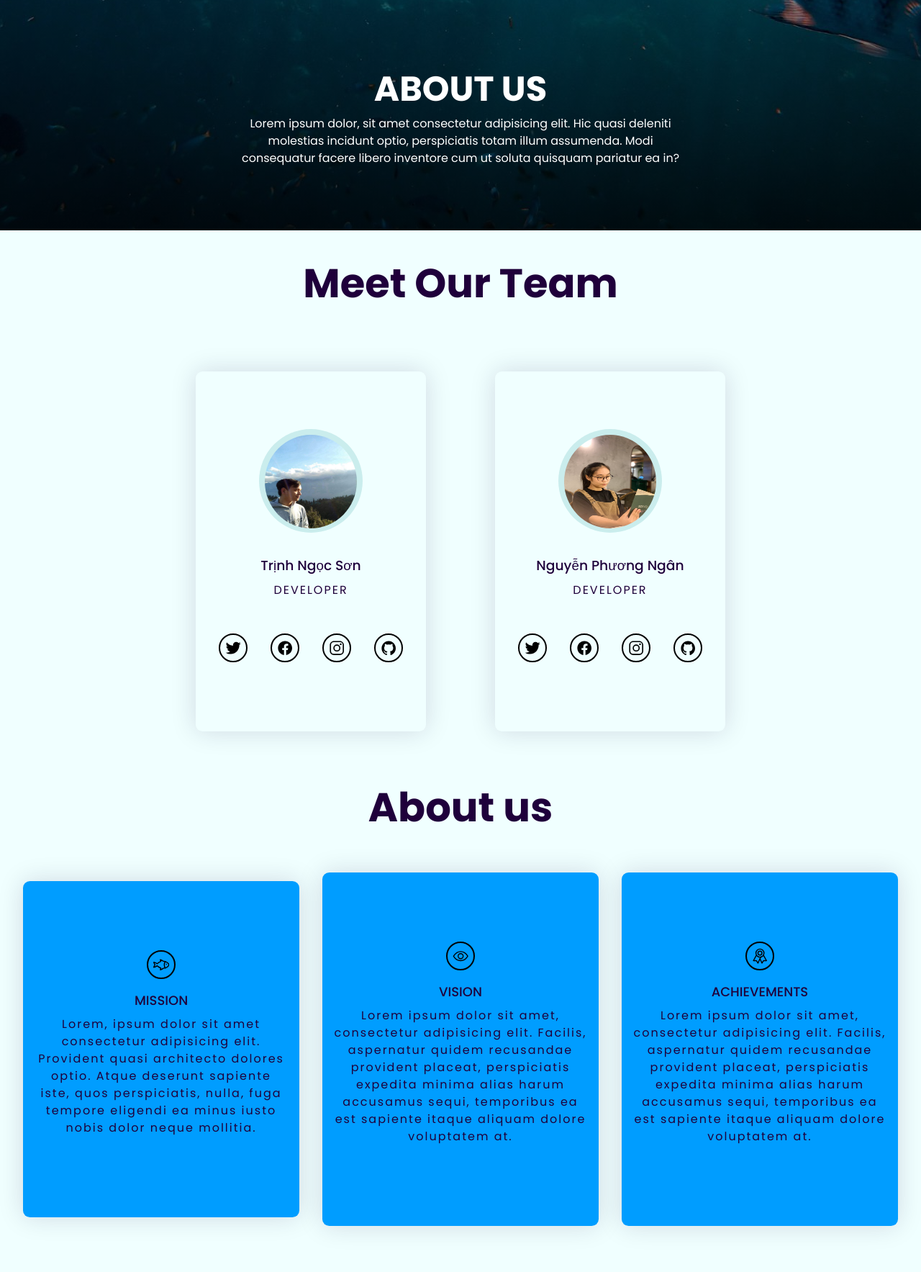
After one commit to sonnytee1104/marine-project, a PHP site: page /about-us.html in a window 1280 px wide. The commit adds this page. Shown: the whole page at 72% size. Run offline with PHP 8.4, Linux system fonts and the light colour scheme.

Commit message:
about-us đây nhen a Sơn

```diff
--- /dev/null
+++ b/about-us.css
@@ -0,0 +1,191 @@
+*{
+    padding: 0;
+    margin: 0;
+    box-sizing: border-box;
+
+}
+body{
+    background-color: rgb(240, 255, 255);
+    color: rgb(93, 97, 101);
+    font-family: "Poppins", sans-serif;
+    line-height: 1.5;
+
+}
+
+.about-us-bg{
+    height: 40vh;
+    background: linear-gradient(rgba(0, 0, 0, 0.5), rgba(0, 0, 0, 0.8)), url(./assets/img/contact-bg.jpg);
+    background-position: 50% 100%;
+    background-repeat: no-repeat;
+    background-attachment: fixed;
+    text-align: center;
+    color:#fff;
+    display: flex;
+    flex-direction: column;
+    justify-content: center;
+    align-items: center;
+
+}
+
+.about-us-bg h1{
+    font-size: 3rem;
+    text-transform: uppercase;
+    letter-spacing: 400;
+}
+.team .row {
+    display: flex;
+    flex-wrap: wrap;
+    padding: 2em 1em;
+    align-items: center;
+    justify-content: center;
+}
+
+.team .column {
+    width: 100%;
+    padding: 1rem 0 2rem;
+    display: flex;
+    align-items: center;
+    justify-content: center;
+}
+
+.about-2 .row {
+    display: flex;
+    flex-wrap: wrap;
+    padding: 2em 1em;
+    align-items: center;
+    justify-content: center;
+}
+
+.about-2 .column {
+    width: 100%;
+    padding: 1rem 1rem 2rem 1rem;
+    display: flex;
+    align-items: center;
+    justify-content: center;
+}
+h2 {
+    width: 100%;
+    text-align: center;
+    font-size: 3.5em;
+    color: #1f003b;
+}
+
+.card {
+    box-shadow: 0 0 2.2rem rgba(25, 0, 58, 0.15);
+    padding: 2em 1em;
+    border-radius: 0.6em;
+    color: #1f003b;
+    cursor: pointer;
+    text-align: center;
+    transition: 0.3s;
+}
+
+.about-2 .card {
+    background-color: rgb(0, 157, 255);
+}
+
+.card .img-container {
+    width: 9rem;
+    height: 9rem;
+    background-color: rgb(202, 237, 237);
+    padding: 0.5em;
+    border-radius: 50%;
+    margin: 0 auto 2em auto;
+    text-align: center;
+
+}
+
+.card img{
+    width: 100%;
+    border-radius: 50%;
+
+}
+
+.card h3 {
+    font-weight: 500;
+}
+
+.card p{
+    font-weight: 300;
+    text-transform: uppercase;
+    margin: 0.5em 0 2em 0;
+    letter-spacing: 2px;
+}
+
+.title {
+    font-weight: 500;
+    text-transform: uppercase;
+    font-size: large;
+}
+
+.about-2 p{
+    text-transform: none;
+}
+.icons {
+    display: flex;
+    justify-content: center;
+}
+
+.icons .icons-link{
+    text-decoration: none;
+    width: 40px;
+    height: 40px;
+    color: black;
+    border: 2px solid black;
+    border-radius: 50%;
+    display: flex;
+    justify-content: center;
+    align-items: center;
+    margin: 1rem;
+    transition: all 0.4s ease;
+}
+.icons a:hover{
+    color: #fff;
+    border-color: #fff;
+}
+
+.card a{
+    text-decoration: none;
+    color: inherit;
+    font-size: 1.4em;
+}
+
+.card:hover{
+    background: linear-gradient(#0f93ff, #77b6fe);
+    color: #fff;
+}
+
+.card:hover .img-container{
+    transform: scale(1.15);
+}
+
+
+@media screen and (min-width: 768px) {
+
+    .about-us-bg .text {
+        width: 70%;
+        margin-left: auto;
+        margin-right: auto;
+    }
+
+}
+
+@media screen and (min-width: 992px) {
+    .about-us-bg .text{
+        width: 50%;
+    }
+
+    .card {
+        padding: 5em 1em;
+    }
+
+    .column {
+        flex:  0 0 33.33%;
+        max-width: 33.33%;
+        padding: 0 1em;
+
+
+    }
+
+
+}
--- /dev/null
+++ b/about-us.html
@@ -0,0 +1,134 @@
+<!DOCTYPE html>
+<html lang="en">
+  <head>
+    <meta charset="UTF-8" />
+    <meta name="viewport" content="width=device-width, initial-scale=1.0" />
+    <title>Document</title>
+    <link rel="preconnect" href="https://fonts.googleapis.com" />
+    <link rel="preconnect" href="https://fonts.gstatic.com" crossorigin />
+    <link
+      href="https://fonts.googleapis.com/css2?family=Poppins:wght@400;500;600;700&display=swap"
+      rel="stylesheet"
+    />
+    <link rel="stylesheet" href="about-us.css" />
+  </head>
+  <body>
+    <section>
+      <div class="about-us-bg">
+        <h1>About Us</h1>
+        <div class="line">
+          <div></div>
+          <div></div>
+          <div></div>
+        </div>
+        <p class="text">
+          Lorem ipsum dolor, sit amet consectetur adipisicing elit. Hic quasi
+          deleniti molestias incidunt optio, perspiciatis totam illum assumenda.
+          Modi consequatur facere libero inventore cum ut soluta quisquam
+          pariatur ea in?
+        </p>
+      </div>
+      <div class="team">
+        <div class="row">
+          <h2>Meet Our Team</h2>
+        </div>
+        <div class="row">
+          <div class="column">
+            <div class="card">
+              <div class="img-container">
+                <img src="./assets/img/mem1.jpg" width="130" height="130" />
+              </div>
+              <h3>Trịnh Ngọc Sơn</h3>
+              <p>Developer</p>
+              <div class="icons">
+                <a href="#" class="icons-link">
+                  <ion-icon name="logo-twitter"></ion-icon>
+                </a>
+                <a href="#" class="icons-link">
+                  <ion-icon name="logo-facebook"></ion-icon>
+                </a>
+                <a href="#" class="icons-link">
+                  <ion-icon name="logo-instagram"></ion-icon>
+                </a>
+                <a href="#" class="icons-link">
+                  <ion-icon name="logo-github"></ion-icon>
+                </a>
+              </div>
+            </div>
+          </div>
+          <div class="column">
+            <div class="card">
+              <div class="img-container">
+                <img src="./assets/img/mem2.jpg" width="130" height="130" />
+              </div>
+              <h3>Nguyễn Phương Ngân</h3>
+              <p>Developer</p>
+              <div class="icons">
+                <a href="#" class="icons-link">
+                  <ion-icon name="logo-twitter"></ion-icon>
+                </a>
+                <a href="#" class="icons-link">
+                  <ion-icon name="logo-facebook"></ion-icon>
+                </a>
+                <a href="#" class="icons-link">
+                  <ion-icon name="logo-instagram"></ion-icon>
+                </a>
+                <a href="#" class="icons-link">
+                  <ion-icon name="logo-github"></ion-icon>
+                </a>
+              </div>
+            </div>
+          </div>
+        </div>
+      </div>
+      <div class="about-1">
+        <h2>About us</h2>
+      </div>
+      <div class="about-2">
+        <div class="row">
+            <div class="column">
+              <div class="card">
+                <div class="icons">
+                    <a href="#" class="icons-link">
+                        <ion-icon name="fish-outline"></ion-icon>
+                    </a>
+                </div>
+                <div class="title">Mission</div>
+                <p>Lorem, ipsum dolor sit amet consectetur adipisicing elit. Provident quasi architecto dolores optio. Atque deserunt sapiente iste, quos perspiciatis, nulla, fuga tempore eligendi ea minus iusto nobis dolor neque mollitia.</p>
+              </div>
+            </div>
+            <div class="column">
+              <div class="card">
+                <div class="icons">
+                    <a href="#" class="icons-link">
+                        <ion-icon name="eye-outline"></ion-icon>
+                    </a>
+                </div>
+                <div class="title">Vision</div>
+                <p>Lorem ipsum dolor sit amet, consectetur adipisicing elit. Facilis, aspernatur quidem recusandae provident placeat, perspiciatis expedita minima alias harum accusamus sequi, temporibus ea est sapiente itaque aliquam dolore voluptatem at.</p>
+              </div>
+            </div>
+
+            <div class="column">
+                <div class="card">
+                  <div class="icons">
+                      <a href="#" class="icons-link">
+                          <ion-icon name="ribbon-outline"></ion-icon>
+                      </a>
+                  </div>
+                  <div class="title">Achievements</div>
+                  <p>Lorem ipsum dolor sit amet, consectetur adipisicing elit. Facilis, aspernatur quidem recusandae provident placeat, perspiciatis expedita minima alias harum accusamus sequi, temporibus ea est sapiente itaque aliquam dolore voluptatem at.</p>
+                </div>
+              </div>
+      </div>
+    </section>
+    <script
+      type="module"
+      src="https://unpkg.com/ionicons@5.5.2/dist/ionicons/ionicons.esm.js"
+    ></script>
+    <script
+      nomodule
+      src="https://unpkg.com/ionicons@5.5.2/dist/ionicons/ionicons.js"
+    ></script>
+  </body>
+</html>
--- a/contact.css
+++ b/contact.css
@@ -6,12 +6,14 @@
 }
 body{
     background-color: rgb(240, 255, 255);
+    color: rgb(93, 97, 101);
     font-family: 'Poppins', sans-serif;
     line-height: 1.5;
 
+
 }
 .contact-bg{
-    height: 40vh;
+    height: 70vh;
     background: linear-gradient(rgba(0, 0, 0, 0.5), rgba(0, 0, 0, 0.8)), url(./assets/img/contact-bg.jpg);
     background-position: 50% 100%;
     background-repeat: no-repeat;
```
Also changed, not shown: assets/img/mem1.jpg (added), assets/img/mem2.jpg (added).
